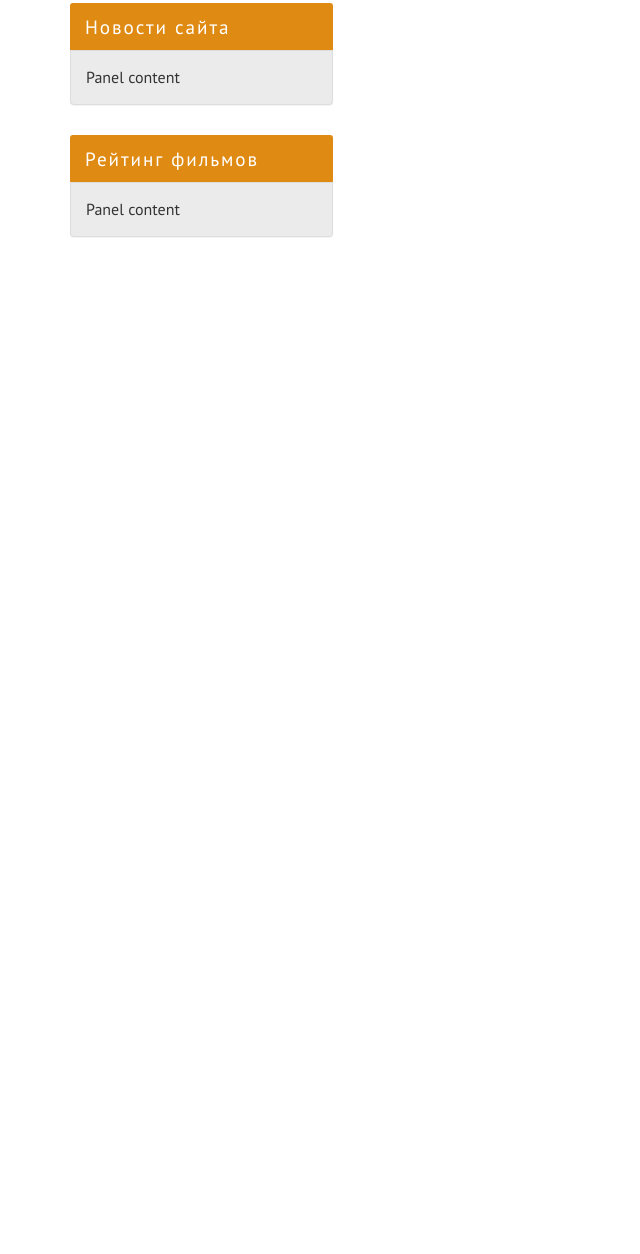
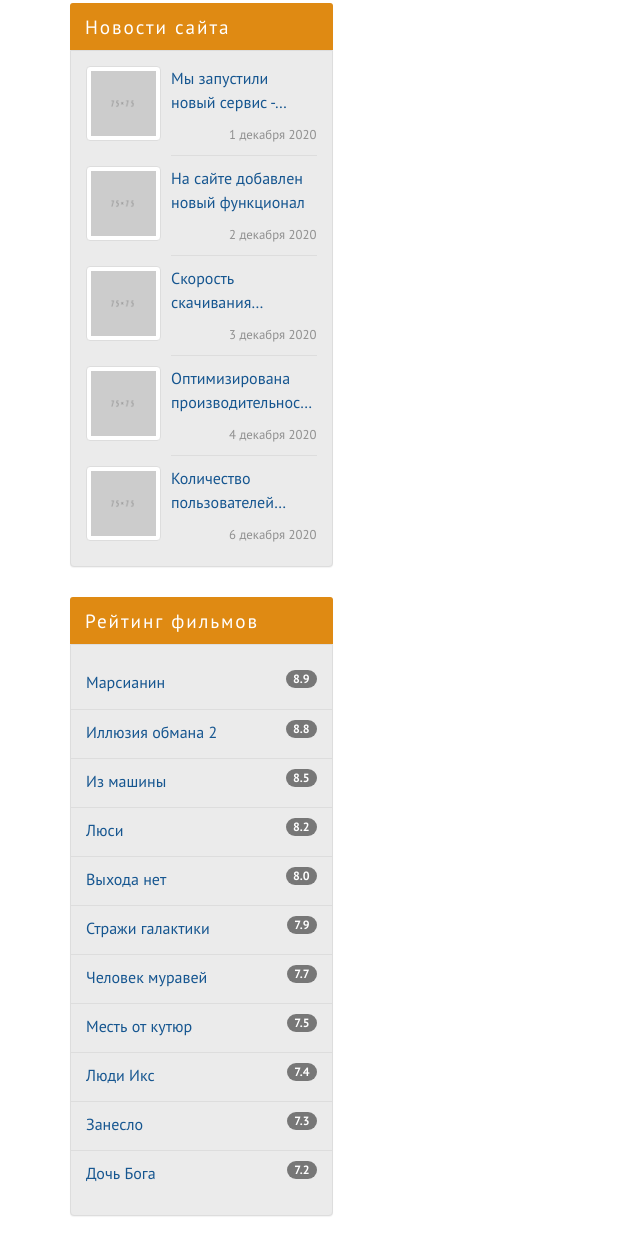
Before and after one commit to batashofa/kinozal-template-init-project, a website: page index.html in a window 1280 px wide. Shown: the part 1258-2512 px from the top of the page, without its empty margins (0-640 px from the left). Before the commit the page ends 1575 px from the top, so only its background shows below. Drawn offline with Linux system fonts and the light colour scheme.

Commit message:
Site news and movie ratings

```diff
--- a/assets/scss/_common.scss
+++ b/assets/scss/_common.scss
@@ -6,3 +6,14 @@ body {
     font-family: $font-main;
     font-size: $font-size;
 }
+
+a {
+    color: $color-primary;
+
+    &:hover,
+    &:focus {
+        text-decoration: none;
+        color: $color-accent;
+    }
+
+}
--- a/assets/scss/_sidebar.scss
+++ b/assets/scss/_sidebar.scss
@@ -2,14 +2,113 @@
   @extend %margin-botton-lg;
   .panel:last-of-type {
     margin-bottom: 0;
-    }
+  }
 }
 
+.vertical-slider {
+  overflow: hidden;
+  border-radius: 4px;
+  &__image {
+    width: 100%;
+  }
+}
 
-.vertical-slider {
-    overflow: hidden;
-    border-radius: 4px;
-    &__image{
-        width: 100%;
+.site-news-item {
+  position: relative;
+
+  clear: both;
+
+  &__image {
+    float: left;
+
+    width: 75px;
+    margin: 0 10px 10px 0;
+    transition: background-color 0.25s;
+  }
+
+  &__title {
+    margin-bottom: 10px;
+    a {
+      transition: color 0.25s;
+
+      @include block-shortener(1rem, 1.5, 50px, 2);
     }
+  }
+
+  &__date {
+    text-align: right;
+    font-size: 0.8rem;
+    color: darken($color-gray, 30%);
+  }
+
+  &:hover {
+    a {
+      color: $color-accent;
+    }
+    .site-news-item__image {
+      border-color: $color-accent;
+      background-color: $color-accent;
+    }
+  }
+
+  &:not(:last-child) {
+    min-height: 85px;
+    margin-bottom: $gap;
+    ::after {
+      content: "";
+      position: absolute;
+      right: 0;
+      bottom: -5px;
+      width: calc(100% - 85px);
+      height: 1px;
+      background-color: $color-gray;
+      background-color: #dddddd;
+    }
+  }
 }
+
+.top-films {
+  &__body {
+    padding-right: 0;
+    padding-left: 0;
+  }
+  &__list {
+    margin-bottom: 0;
+  }
+  &__item {
+    margin-right: -1px;
+    margin-left: -1px;
+    background-color: transparent;
+    color: $color-primary !important;
+
+
+    @include block-shortener(1rem, 1.5, 50px, 1);
+
+
+    &:hover,
+    &:focus {
+      background-color: $color-accent !important;
+      color: $color-light !important;
+      border-color: $color-accent;
+      .badge {
+        background-color: $color-dark;
+      }
+    }
+
+    &:first-child {
+      border-top: none;
+      border-radius: 0;
+    }
+
+    &:last-child {
+      border-bottom: none;
+      border-radius: 0;
+    }
+    &__badge {
+        position: absolute;
+        top: 50%;
+        right: $gap;
+        transform: translateY(-50%);
+      }
+  }
+}
--- a/index.html
+++ b/index.html
@@ -79,29 +79,24 @@
 
             <div class="carousel-inner" role="listbox">
               <div class="item active">
-                                                <img class="vertical-slider__image" src="assets/img/films/1263242.jpg"
-                                                      alt="image">
+                <img class="vertical-slider__image" src="assets/img/films/1263242.jpg" alt="image">
 
               </div>
               <div class="item">
-                                                <img class="vertical-slider__image" src="assets/img/films/1289488.jpg"
-                                                      alt="image">
+                <img class="vertical-slider__image" src="assets/img/films/1289488.jpg" alt="image">
 
               </div>
               <div class="item">
-                                                <img class="vertical-slider__image" src="assets/img/films/1401663.jpg"
-                                                      alt="image">
+                <img class="vertical-slider__image" src="assets/img/films/1401663.jpg" alt="image">
               </div>
             </div>
 
 
-                                    <a class="left carousel-control" href="#vertical-slider" role="button"
-                                          data-slide="prev">
+            <a class="left carousel-control" href="#vertical-slider" role="button" data-slide="prev">
               <span class="glyphicon glyphicon-chevron-left" aria-hidden="true"></span>
               <span class="sr-only">Previous</span>
             </a>
-                                    <a class="right carousel-control" href="#vertical-slider" role="button"
-                                          data-slide="next">
+            <a class="right carousel-control" href="#vertical-slider" role="button" data-slide="next">
               <span class="glyphicon glyphicon-chevron-right" aria-hidden="true"></span>
               <span class="sr-only">Next</span>
             </a>
@@ -116,8 +111,7 @@
                 <input class="form-control" type="search" placeholder="Поиск по сайту">
                 <span class="input-group-btn">
                   <button class="btn btn-default" type="submit">
-                                                            <span class="glyphicon glyphicon-search"
-                                                                  aria-hidden="true"></span>
+                    <span class="glyphicon glyphicon-search" aria-hidden="true"></span>
                   </button>
                 </span>
               </div>
@@ -132,13 +126,11 @@
           <div class="panel-body">
             <div>
               <ul class="user-login__tabs nav nav-tabs" role="tablist">
-                                                <li role="presentation" class="active"><a href="#user-login-sidebar"
-                                                            aria-controls="user-login-sidebar" role="tab"
-                                                            data-toggle="tab">
+                <li role="presentation" class="active"><a href="#user-login-sidebar" aria-controls="user-login-sidebar"
+                    role="tab" data-toggle="tab">
                     <span class="glyphicon glyphicon-log-in" aria-hidden="true"></span></a></li>
-                                                <li role="presentation"><a href="#user-registration-sidebar"
-                                                            aria-controls="user-registration-sidebar" role="tab"
-                                                            data-toggle="tab">
+                <li role="presentation"><a href="#user-registration-sidebar" aria-controls="user-registration-sidebar"
+                    role="tab" data-toggle="tab">
                     <span class="glyphicon glyphicon-user" aria-hidden="true"></span>
                   </a></li>
 
@@ -146,16 +138,13 @@
 
 
               <div class="user-login__content tab-content">
-                                                <div role="tabpanel" class="tab-pane fade in active"
-                                                      id="user-login-sidebar">
+                <div role="tabpanel" class="tab-pane fade in active" id="user-login-sidebar">
                   <form action="login">
                     <div class="form-group">
-                                                                  <input class="form-control input-lg" type="text"
-                                                                        placeholder="Логин">
+                      <input class="form-control input-lg" type="text" placeholder="Логин">
                     </div>
                     <div class="form-group">
-                                                                  <input class="form-control input-lg" type="password"
-                                                                        placeholder="Пароль">
+                      <input class="form-control input-lg" type="password" placeholder="Пароль">
                     </div>
 
                     <button class="btn btn-block btn-default btn-lg">Вход
@@ -163,26 +152,20 @@
                   </form>
                 </div>
 
-                                                <div role="tabpanel" class="tab-pane fade"
-                                                      id="user-registration-sidebar">
-                                                      <div role="tabpanel" class="tab-pane fade in active"
-                                                            id="user-login-sidebar">
+                <div role="tabpanel" class="tab-pane fade" id="user-registration-sidebar">
+                  <div role="tabpanel" class="tab-pane fade in active" id="user-login-sidebar">
                     <form action="registration">
                       <div class="form-group">
-                                                                        <input class="form-control input-lg" type="text"
-                                                                              placeholder="Логин">
+                        <input class="form-control input-lg" type="text" placeholder="Логин">
                       </div>
                       <div class="form-group">
-                                                                        <input class="form-control input-lg"
-                                                                              type="password" placeholder="Пароль">
+                        <input class="form-control input-lg" type="password" placeholder="Пароль">
                       </div>
                       <div class="form-group">
-                                                                        <input class="form-control input-lg"
-                                                                              type="password" placeholder="Email">
+                        <input class="form-control input-lg" type="password" placeholder="Email">
                       </div>
 
-                                                                  <button
-                                                                        class="btn btn-block btn-default btn-lg">Регистрация
+                      <button class="btn btn-block btn-default btn-lg">Регистрация
                       </button>
                     </form>
                   </div>
@@ -195,14 +178,101 @@
         <div class="panel panel-info">
           <div class="panel-heading">Новости сайта</div>
           <div class="panel-body">
-                                    Panel content
+            <div class="site-news-item">
+              <div class="site-news-item__image thumbnail">
+                <img src="assets/img/75x75.png" alt="img">
+              </div>
+              <div class="site-news-item__title">
+                <a href="#">Мы запустили новый сервис - КиноМонстр</a>
+              </div>
+              <div class="site-news-item__date"> 1 декабря 2020
               </div>
             </div>
 
-                        <div class="panel panel-info">
+            <div class="site-news-item">
+              <div class="site-news-item__image thumbnail">
+                <img src="assets/img/75x75.png" alt="img">
+              </div>
+              <div class="site-news-item__title">
+                <a href="#">На сайте добавлен новый функционал</a>
+              </div>
+              <div class="site-news-item__date"> 2 декабря 2020
+              </div>
+            </div>
+
+            <div class="site-news-item">
+              <div class="site-news-item__image thumbnail">
+                <img src="assets/img/75x75.png" alt="img">
+              </div>
+              <div class="site-news-item__title">
+                <a href="#">Скорость скачивания фильмов увеличена</a>
+              </div>
+              <div class="site-news-item__date"> 3 декабря 2020
+              </div>
+            </div>
+
+            <div class="site-news-item">
+              <div class="site-news-item__image thumbnail">
+                <img src="assets/img/75x75.png" alt="img">
+              </div>
+              <div class="site-news-item__title">
+                <a href="#">Оптимизирована производительность сервера</a>
+              </div>
+              <div class="site-news-item__date"> 4 декабря 2020
+              </div>
+            </div>
+
+            <div class="site-news-item">
+              <div class="site-news-item__image thumbnail">
+                <img src="assets/img/75x75.png" alt="img">
+              </div>
+              <div class="site-news-item__title">
+                <a href="#">Количество пользователей перевалила за 10 000</a>
+              </div>
+              <div class="site-news-item__date"> 6 декабря 2020
+              </div>
+            </div>
+          </div>
+        </div>
+
+
+        <div class="top-films panel panel-info">
           <div class="panel-heading">Рейтинг фильмов</div>
-                              <div class="panel-body">
-                                    Panel content
+          <div class="top-films__body panel-body">
+            <div class="top-films__list list-group">
+              <a href="#" class="top-films__item list-group-item">Марсианин
+                <span class="top-films__badge badge">8.9</span>
+              </a>
+              <a href="#" class="top-films__item list-group-item">Иллюзия обмана 2
+                <span class="top-films__badge badge">8.8</span>
+              </a>
+              <a href="#" class="top-films__item list-group-item">Из машины
+                <span class="top-films__badge badge">8.5</span>
+              </a>
+              <a href="#" class="top-films__item list-group-item">Люси
+                <span class="top-films__badge badge">8.2</span>
+              </a>
+              <a href="#" class="top-films__item list-group-item">Выхода нет
+                <span class="top-films__badge badge">8.0</span>
+              </a>
+              <a href="#" class="top-films__item list-group-item">Стражи галактики
+                <span class="top-films__badge badge">7.9</span></a>
+              <a href="#" class="top-films__item list-group-item">Человек муравей
+                <span class="top-films__badge badge">7.7</span></a>
+              <a href="#" class="top-films__item list-group-item">Месть от кутюр
+                <span class="top-films__badge badge">7.5</span>
+              </a>
+              <a href="#" class="top-films__item list-group-item">Люди Икс
+                <span class="top-films__badge badge">7.4</span>
+              </a>
+              <a href="#" class="top-films__item list-group-item">Занесло
+                <span class="top-films__badge badge">7.3</span>
+              </a>
+              <a href="#" class="top-films__item list-group-item">Дочь Бога
+                <span class="top-films__badge badge">7.2</span></a>
+
+            </div>
+          </div>
         </div>
     </div>
 
```
Also changed, not shown: assets/css/style.css, assets/scss/_bootstrap-theming.scss (line endings or trailing spaces). Lines whose indentation alone changed are shown as unchanged.
